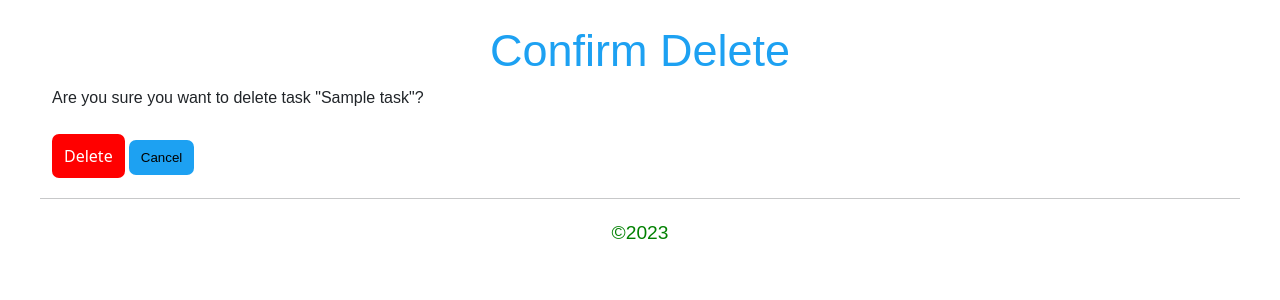
After one commit to Sathish766/Sathish_shapuram, a Django app: page /tasks/1/delete/ in a window 1280 px wide. The commit adds this page. Shown: the top 300 px of the page. Run offline with Django 5.2, Linux system fonts and the light colour scheme; tables that the repository leaves empty hold one stand-in row (values such as "Sample post"); some libraries are stand-ins or nearby versions.

Commit message:
Delete_Added

```diff
--- /dev/null
+++ b/sathish_shapuram/templates/tasks/task_confirm_delete.html
@@ -0,0 +1,60 @@
+{% extends "base.html" %}
+
+{% block content %}
+<style>
+  h1 {
+    text-align: center;
+    color: #1DA1F2;
+    font-size: 45px;
+    font-family: Arial, Helvetica, sans-serif;
+    font-weight: 500;
+}
+.container{
+  margin-left: 40px;
+}
+p{
+  font-family: 'Arial';
+}
+  .submit{
+    padding: 10px 12px;
+    background-color: red;
+    color: white;
+    border: none;
+    border-radius: 7px;
+  }
+  .cancel{
+    margin-top: 2px;
+    padding: 10px 12px;
+    background-color: #1DA1F2;
+    color: black;
+    border: none;
+    border-radius: 7px;
+    text-decoration: none;
+    font-size: 13.33px;
+      font-family: Arial;
+  }
+  .footer {
+    text-align: center;
+    margin-top: 20px;
+  }
+  .signature{
+    color: green;
+    font-size: larger;
+  }
+  hr{
+    margin: 20px 40px;
+
+  }
+</style>
+<h1 class="mt-4">Confirm Delete</h1>
+<div class="container">
+  <p>Are you sure you want to delete task "{{ task.name }}"?</p>
+  <form method="post" class="mt-4">
+    {% csrf_token %}
+    <button type="submit" class="submit">Delete</button>
+    <a class="cancel" href="{% url 'task_list' %}">Cancel</a>
+  </form>
+</div>
+<hr>
+
+{% endblock content %}
--- a/sathish_shapuram/templates/tasks/task_list.html
+++ b/sathish_shapuram/templates/tasks/task_list.html
@@ -69,7 +69,7 @@ tr:nth-child(odd) {
   }
 </style>
 <div style="text-align: center;">
-  <h1 class="mt-4">Contact Management</h1>
+  <h1 class="mt-4">Contact Manager</h1>
 </div>
 <div class="container">
   <a href="{% url 'task_create' %}" class="new-contact-btn">Create a New Contact</a>
```
